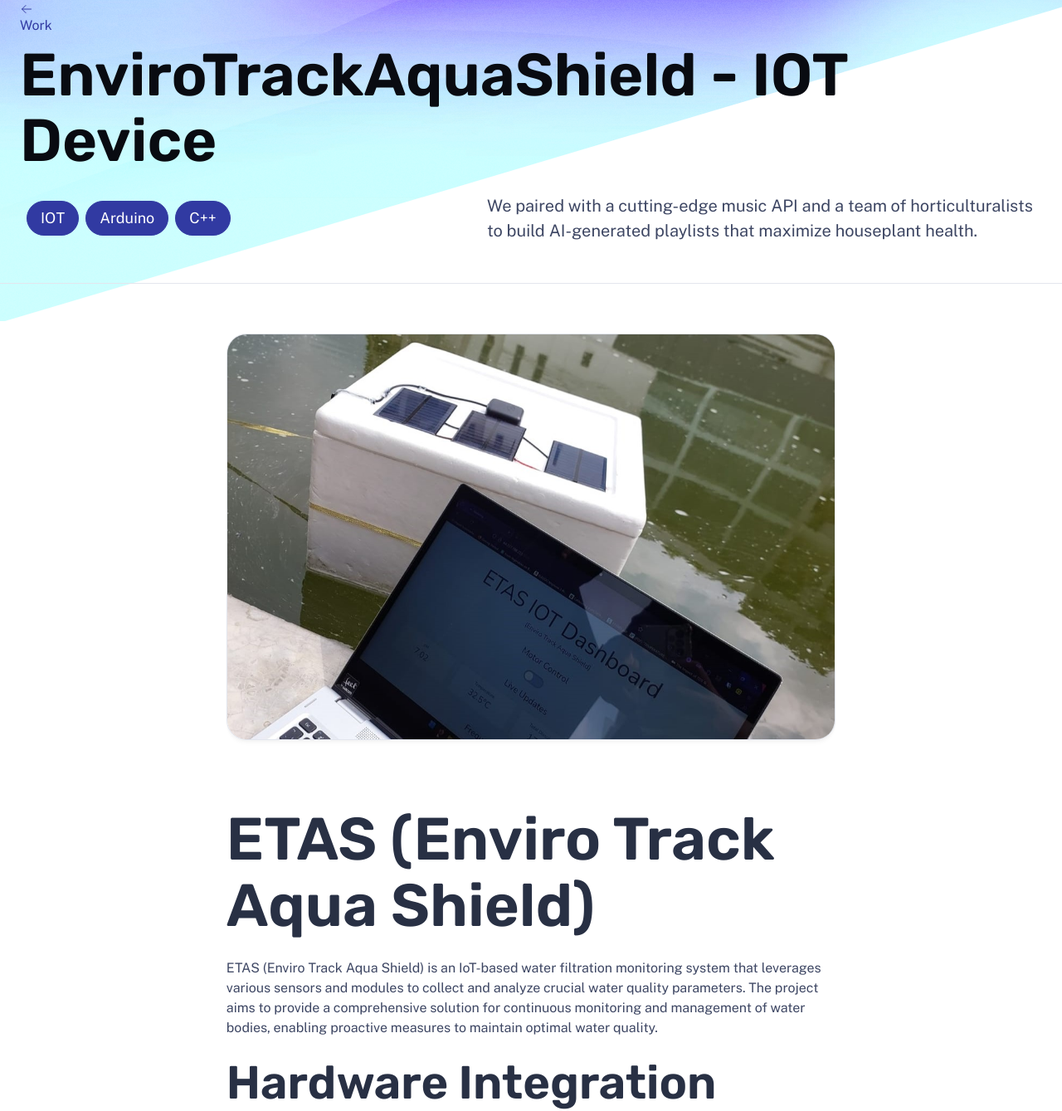
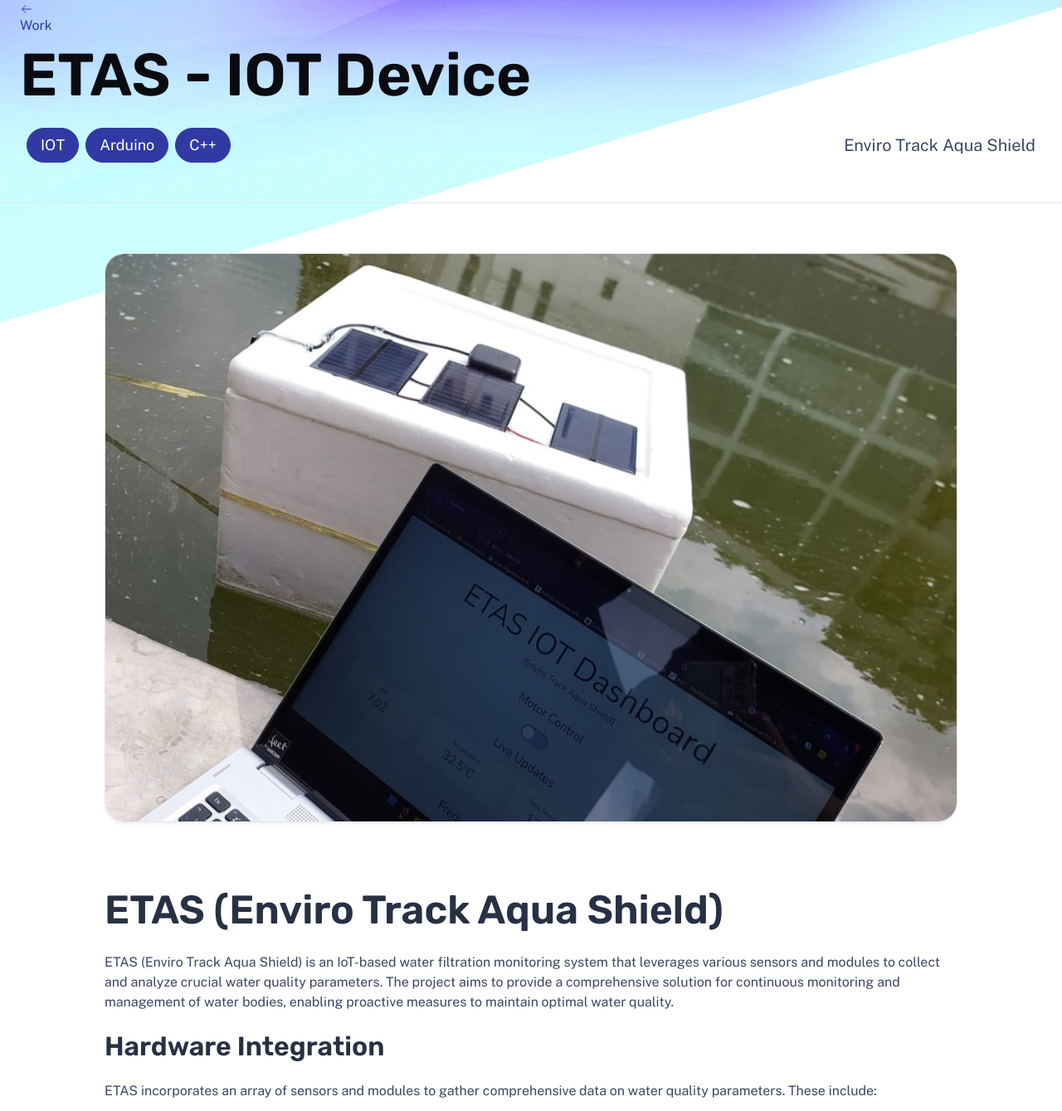
Before and after one commit to DarrenVictoria/darrenvictoria.github.io, an Astro site: page /work/etas in a window 1280 px wide. Shown: the part 182-1521 px from the top of the page at 83% size. Built offline with nearby package versions, Linux system fonts and the light colour scheme; Astro itself is replaced by a stand-in of ours.

Commit message:
Size adjustments
Size adjustments

```diff
--- a/src/content/work/ETAS.md
+++ b/src/content/work/ETAS.md
@@ -1,11 +1,10 @@
 ---
-title: EnviroTrackAquaShield - IOT Device
+title: ETAS - IOT Device
 publishDate: 2024-05-07 00:00:00
 img: /assets/projects/ETAS/thumbnail.jpeg
 img_alt: A bright pink sheet of paper used to wrap flowers curves in front of rich blue background
 description: |
-  We paired with a cutting-edge music API and a team of horticulturalists
-  to build AI-generated playlists that maximize houseplant health.
+  Enviro Track Aqua Shield
 tags:
   - IOT
   - Arduino
--- a/src/pages/work/[...slug].astro
+++ b/src/pages/work/[...slug].astro
@@ -86,12 +86,20 @@
 	}
 
 	.content {
-		max-width: 75ch;
+		max-width: 105ch;
 		margin-inline: auto;
 	}
 
 	.content > :global(* + *) {
 		margin-top: 1rem;
+	}
+
+	.content :global(h1){
+		font-size: xxx-large;
+	}
+
+	.content :global(h2){
+		font-size: xx-large;
 	}
 
 	.content :global(h1),
@@ -100,6 +108,7 @@
 	.content :global(h4),
 	.content :global(h5) {
 		margin: 1.5rem 0;
+
 	}
 
 	.content :global(img) {
```
